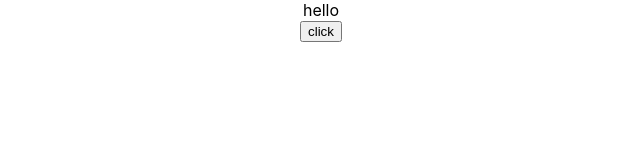
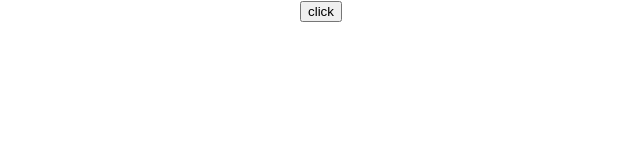
Before and after one commit to maheshnarute/Beginning-of-React, a React (Create React App) app: page / in a window 1280 px wide. Shown: the top 160 px of the page, without its empty margins (319-959 px from the left). Built offline with nearby package versions, Linux system fonts and the light colour scheme.

Commit message:
event and props handling

```diff
--- a/src/App.js
+++ b/src/App.js
@@ -5,11 +5,13 @@ import Greate from './componant/Greate';
 import Massage from './componant/Massage';
 import FunctionClick1 from './componant/FunctionClick1';
 import EventBind from './componant/EventBind';
+import ParrentComponant from './componant/ParrentComponant';
+
 function App() {
   return (
     <div className="App">
-
-      <EventBind/>
+<ParrentComponant/>
+      {/* <EventBind/> */}
       {/* <FunctionClick1 /> */}
       {/* <Greate name="mahesh" >
         <p> this child of props </p>
--- /dev/null
+++ b/src/componant/ChildeComponant.js
@@ -0,0 +1,11 @@
+import React from 'react'
+
+const ChildeComponant=(props)=> {
+  return (
+    <div>
+        <button onClick={()=>props.greetHandler('baramati')}> click</button>
+    </div>
+  )
+}
+
+export default ChildeComponant
--- /dev/null
+++ b/src/componant/ParrentComponant.js
@@ -0,0 +1,25 @@
+import React, { Component } from 'react'
+import ChildeComponant from './ChildeComponant';
+
+class ParrentComponant extends Component {
+    constructor(props){
+        super(props);
+        this.state={
+            parentName:"mahesh"
+        }
+        this.greetParent1= this.greetParent1.bind(this)
+    }
+    greetParent1(child){
+        alert(`Hello ${this.state.parentName} from ${child}`)
+    }
+    render(){
+  return (
+    <div>
+        {/* <button onClick={this.greetParent1}>click</button> */}
+        <ChildeComponant greetHandler={this.greetParent1}/>
+        </div>
+  )
+}
+}
+
+export default ParrentComponant
```
